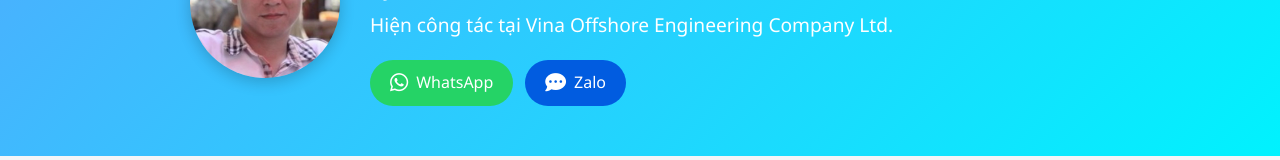
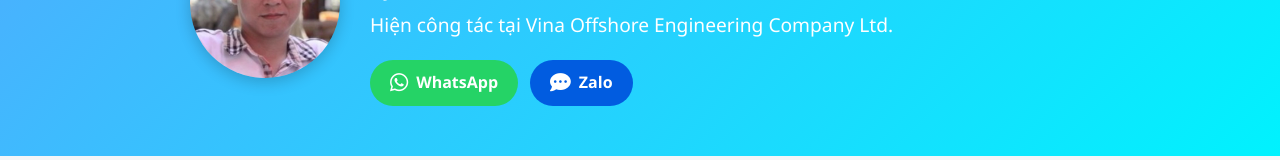
Before and after one commit to portfoliogioithieu/Nguyen.Huy.Hoang, a plain HTML site: page index.html in a window 1280 px wide. Shown: the part 150-310 px from the top of the page. Drawn offline with Linux system fonts and the light colour scheme.

Commit message:
Update index.html

```diff
--- a/index.html
+++ b/index.html
@@ -18,11 +18,11 @@
             <p>Hiện công tác tại Vina Offshore Engineering Company Ltd.</p>
     <div class="contact-buttons">
         <a href="https://wa.me/84913677392" class="contact-btn whatsapp" target="_blank">
-            <i class="fab fa-whatsapp"></i> WhatsApp
+            <i class="fab fa-whatsapp"></i> <b>WhatsApp</b>
         </a>
 
         <a href="https://zalo.me/0913677392" class="contact-btn zalo" target="_blank">
-            <i class="fas fa-comment-dots"></i> Zalo
+            <i class="fas fa-comment-dots"></i> <b>Zalo</b>
         </a>
 </div>
 
```
